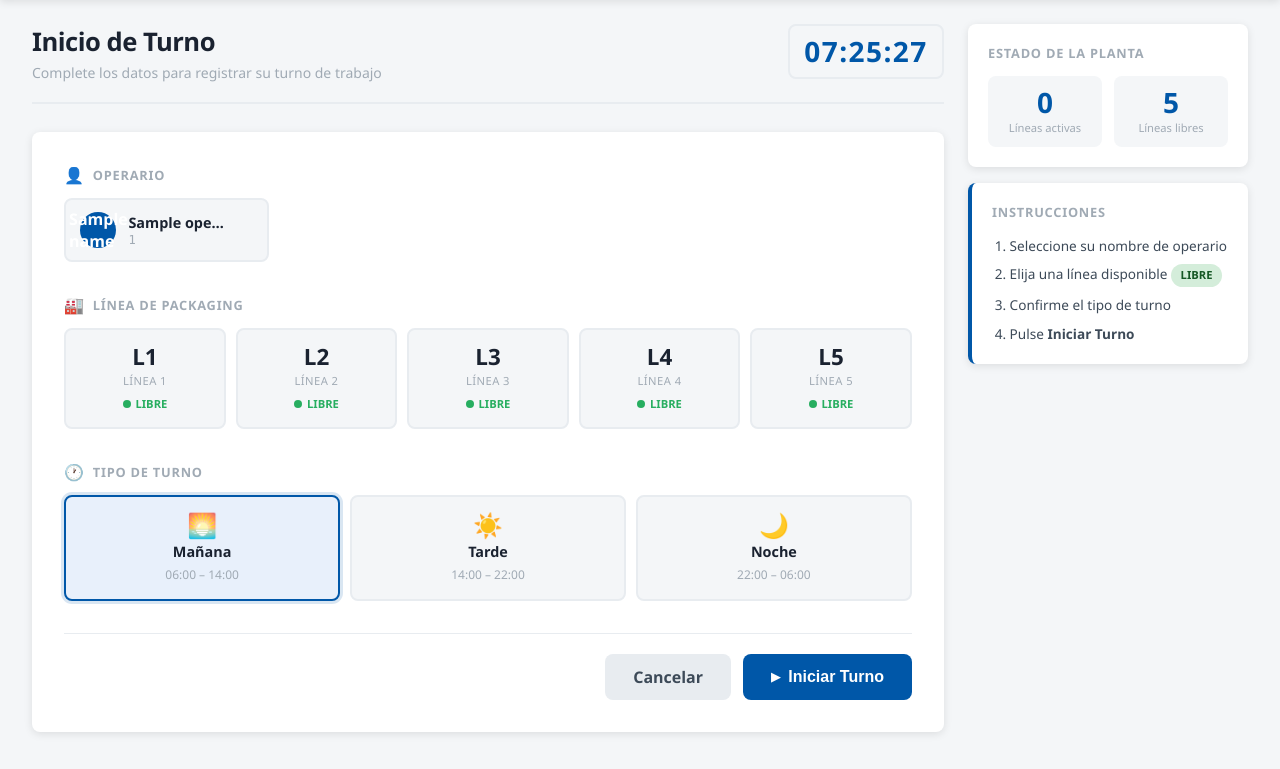
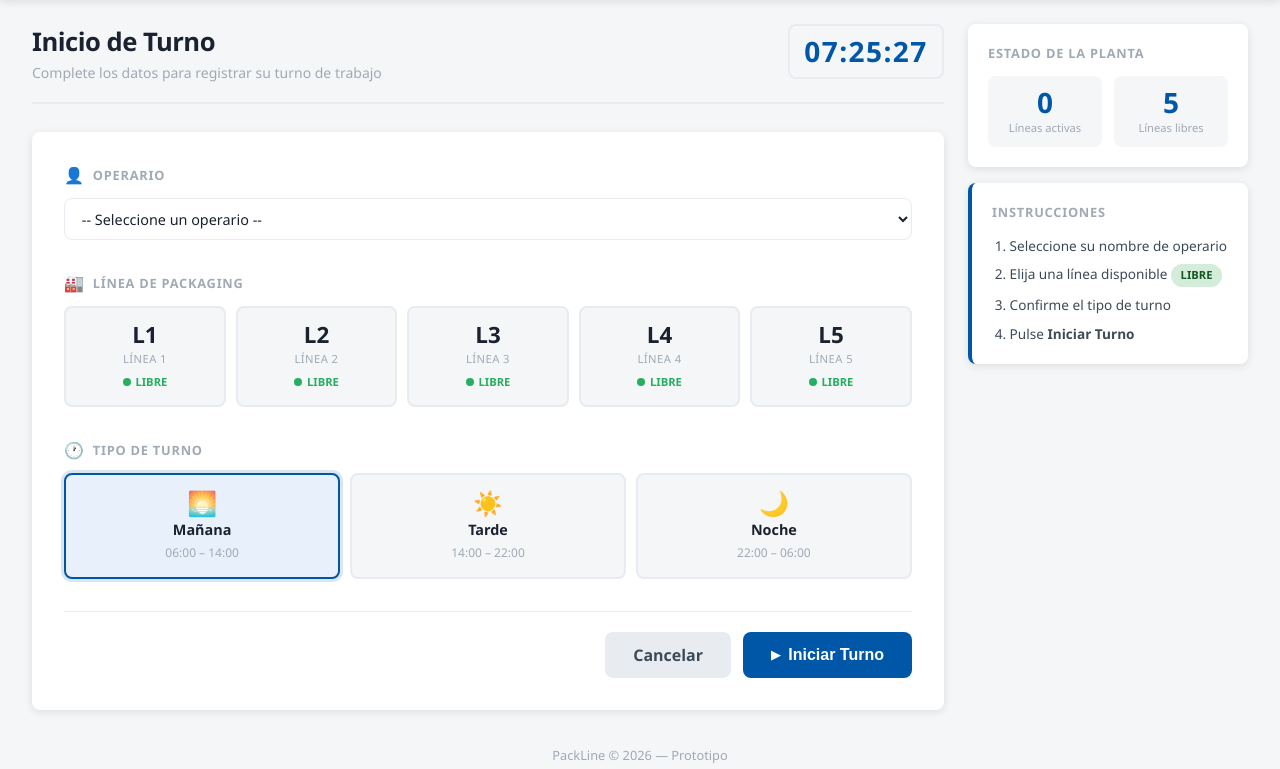
Before and after one commit to GBajo/Proof-of-concept-Operational-Excellence-Platform, a Flask app: template templates/shift/start.html in a window 1280 px wide. Shown: the part 56-825 px from the top of the page. Run offline with Flask 3, Linux system fonts and the light colour scheme; the template is opened without the code that fills it: most values are stand-ins (such as "Sample title", 1, 10 or a date in 2020).

Commit message:
Cambiar selector de operario a desplegable
Co-Authored-By: Claude Opus 4.6 <noreply@anthropic.com>

```diff
--- a/static/js/shift.js
+++ b/static/js/shift.js
@@ -94,7 +94,8 @@ async function handleStartShift(e) {
   errorBox.style.display = 'none';
 
   // Validación manual de radios (required no funciona con radio custom)
-  const operatorId = form.querySelector('input[name="operator_id"]:checked');
+  const operatorSelect = form.querySelector('select[name="operator_id"]');
+  const operatorId = operatorSelect ? operatorSelect.value : null;
   const lineNumber  = form.querySelector('input[name="line_number"]:checked');
   const shiftType   = form.querySelector('input[name="shift_type"]:checked');
 
@@ -113,7 +114,7 @@ async function handleStartShift(e) {
   submitBtn.innerHTML = '<span class="btn-icon">⏳</span> Iniciando…';
 
   const payload = {
-    operator_id: parseInt(operatorId.value),
+    operator_id: parseInt(operatorId),
     line_number:  parseInt(lineNumber.value),
     shift_type:   shiftType ? shiftType.value : 'morning',
   };
--- a/templates/shift/start.html
+++ b/templates/shift/start.html
@@ -23,27 +23,16 @@
           <span class="sf-section__icon">👤</span>
           <span>Operario</span>
         </div>
-        <div class="operator-grid">
+        {% if operators %}
+        <select name="operator_id" id="operator_id" class="form__select" required>
+          <option value="">-- Seleccione un operario --</option>
           {% for op in operators %}
-          <label class="operator-card" data-role="{{ op.role }}">
-            <input type="radio" name="operator_id" value="{{ op.id }}" required>
-            <div class="operator-card__inner">
-              <div class="operator-card__avatar">{{ op.name[0] }}</div>
-              <div class="operator-card__info">
-                <span class="operator-card__name">{{ op.name }}</span>
-                <span class="operator-card__badge">{{ op.badge_number }}</span>
-              </div>
-              <div class="operator-card__role operator-card__role--{{ op.role }}">
-                {% if op.role == 'operator' %}OP
-                {% elif op.role == 'supervisor' %}SV
-                {% elif op.role == 'quality' %}QA
-                {% elif op.role == 'maintenance' %}MT
-                {% endif %}
-              </div>
-            </div>
-          </label>
+          <option value="{{ op.id }}">{{ op.name }} ({{ op.badge_number }})</option>
           {% endfor %}
-        </div>
+        </select>
+        {% else %}
+        <p class="alert alert--danger">No hay operarios en la base de datos. Ejecuta <code>python seed_data.py</code> para cargar los datos de ejemplo.</p>
+        {% endif %}
       </div>
 
       <!-- Línea de packaging -->
```
